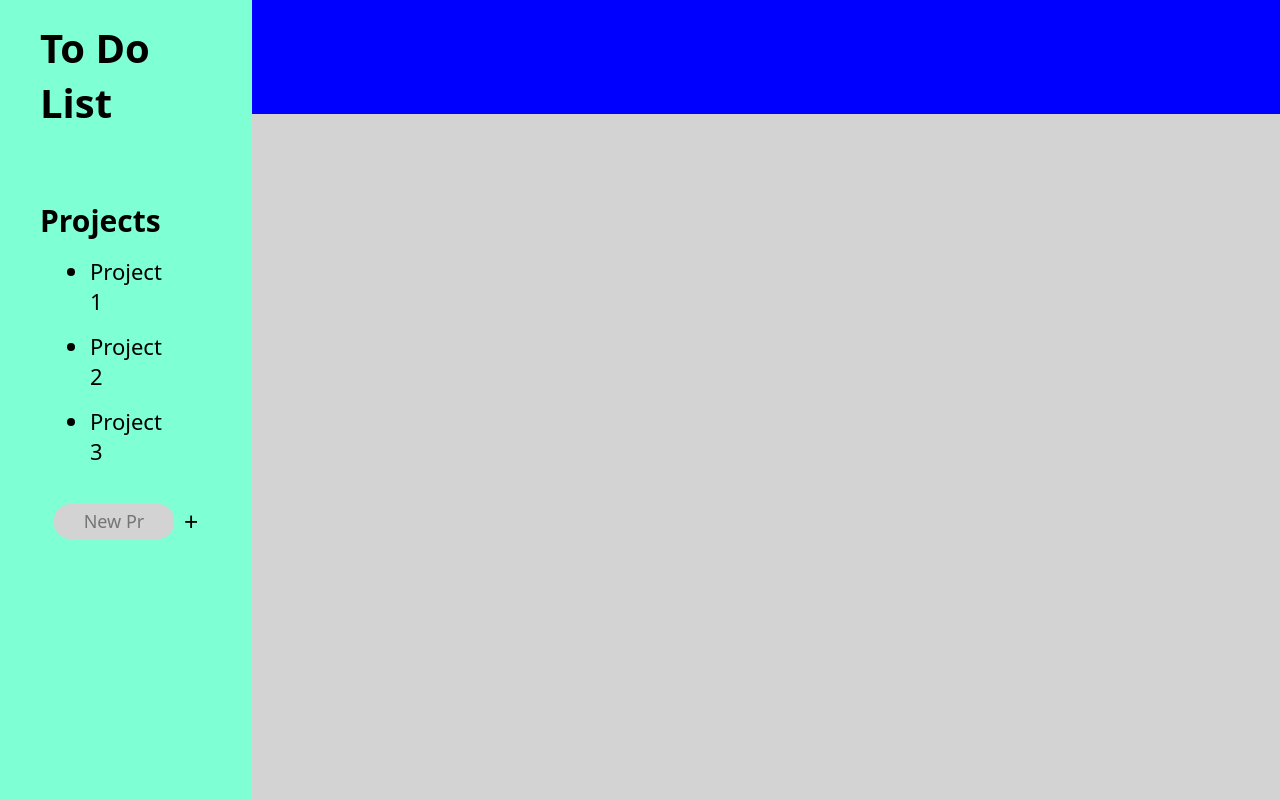
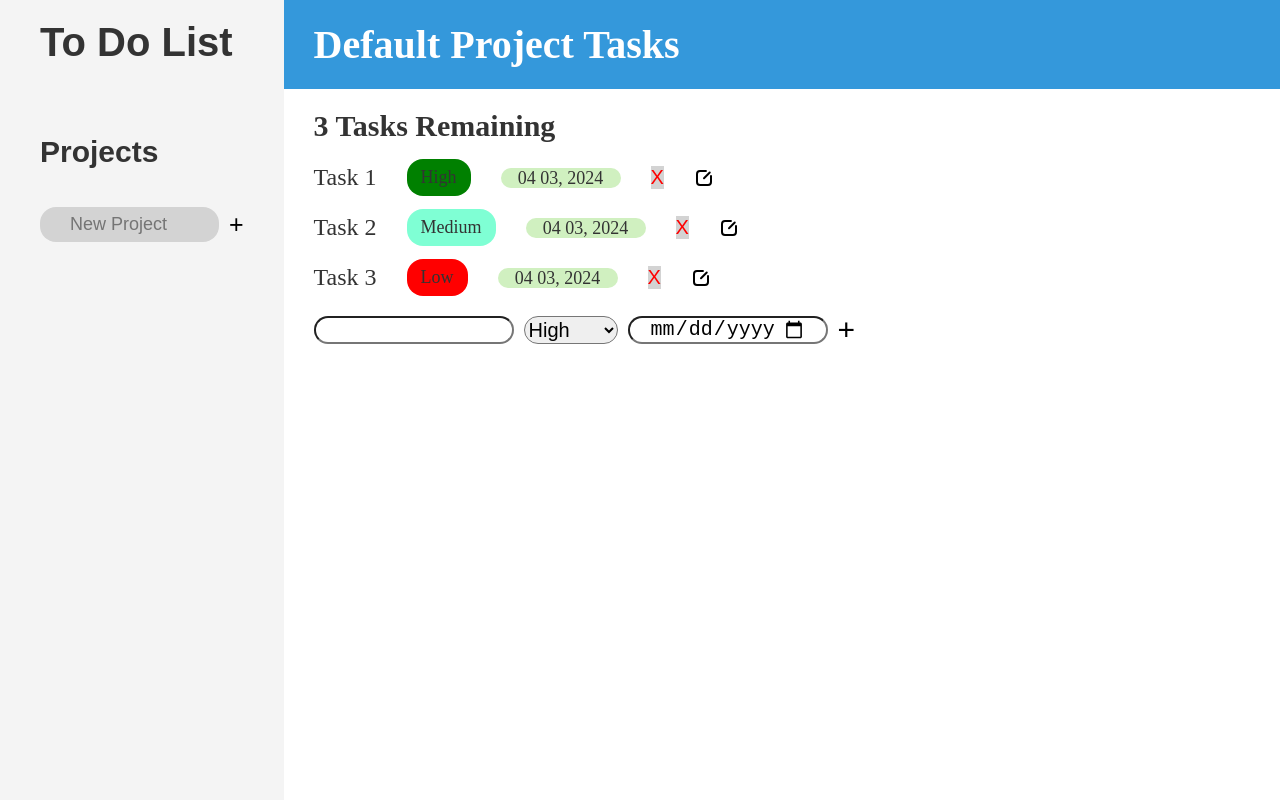
Before and after one commit to SamuelFerfort/to-do-list, a website built with webpack: page src/index.html in a window 1280 px wide. Built offline with nearby package versions, Linux system fonts and the light colour scheme.

Commit message:
improved layout

```diff
--- a/package.json
+++ b/package.json
@@ -17,5 +17,8 @@
     "style-loader": "^3.3.4",
     "webpack": "^5.91.0",
     "webpack-cli": "^5.1.4"
+  },
+  "dependencies": {
+    "date-fns": "^3.6.0"
   }
 }
--- a/src/index.html
+++ b/src/index.html
@@ -11,16 +11,30 @@
       <h1>To Do List</h1>
       <h3>Projects</h3>
       <ul>
-        <li>Project 1</li>
-        <li>Project 2</li>
-        <li>Project 3</li>
+
       </ul>
       <form action class="sideForm">
-        <input class="projectName" type="text" placeholder="New Project"/>
+        <input class="projectName" type="text" placeholder="New Project" />
         <button type="submit">+</button>
       </form>
     </div>
 
     <main></main>
+    <dialog>
+      <form action class="editForm">
+        <div>
+          <input id="description" type="text" placeholder="description" />
+        </div>
+        <div>
+          <select name="priority" id="priority">
+            <option value="High">High</option>
+            <option value="Medium">Medium</option>
+            <option value="Low">Low</option>
+          </select>
+          <input id="taskDate" type="date" />
+        </div>
+        <button type="submit">Submit</button>
+      </form>
+    </dialog>
   </body>
 </html>
--- a/src/index.js
+++ b/src/index.js
@@ -1,9 +1,16 @@
 import style from "./styles.css";
+import { format } from "date-fns";
+import image from "./modify.svg";
 
 const ProjectBtn = document.querySelector(".sideForm");
 const ul = document.querySelector("ul");
 const header = document.querySelector("header");
 const main = document.querySelector("main");
+const dialog = document.querySelector("dialog");
+const editForm = document.querySelector(".editForm");
+const priority = document.querySelector("#priority");
+const description = document.querySelector("#description");
+const date = document.querySelector("#taskDate");
 
 class Project {
   constructor(title) {
@@ -29,6 +36,11 @@ class Task {
     this.dueDate = dueDate;
     this.priority = priority;
   }
+  editTask(newDescription, newPriority, newDueDate) {
+    this.description = newDescription;
+    this.priority = newPriority;
+    this.dueDate = newDueDate;
+  }
 }
 
 ProjectBtn.addEventListener("submit", (e) => {
@@ -49,6 +61,9 @@ function newProject() {
   li.appendChild(button);
   const project = new Project(projectName);
 
+  // Change to the new project when adding it
+  displayTasks(project);
+  createTaskForm(project);
   button.addEventListener("click", () => {
     main.innerHTML = "";
 
@@ -61,8 +76,16 @@ function newProject() {
 
 function createTaskForm(project) {
   const taskForm = document.createElement("form");
-  taskForm.classList.add("taskForm")
+  taskForm.classList.add("taskForm");
   const taskDescription = document.createElement("input");
+
+  const dueDateInput = document.createElement("input");
+  dueDateInput.setAttribute("type", "date");
+  dueDateInput.setAttribute("placeholder", "Select due date");
+
+  const submitBtn = document.createElement("button");
+  submitBtn.setAttribute("type", "submit");
+  submitBtn.innerHTML = "+";
 
   // Create select element
   const prioritySelect = document.createElement("select");
@@ -70,9 +93,9 @@ function createTaskForm(project) {
 
   // Create option elements for different priority levels
   const options = [
-    { value: "high", label: "High" },
-    { value: "medium", label: "Medium" },
-    { value: "low", label: "Low" },
+    { value: "High", label: "High" },
+    { value: "Medium", label: "Medium" },
+    { value: "Low", label: "Low" },
   ];
 
   options.forEach((optionData) => {
@@ -85,16 +108,29 @@ function createTaskForm(project) {
 
   taskForm.appendChild(taskDescription);
   taskForm.appendChild(prioritySelect);
+  taskForm.appendChild(dueDateInput);
+  taskForm.appendChild(submitBtn);
+
   main.appendChild(taskForm);
 
   taskForm.addEventListener("submit", (event) => {
     event.preventDefault();
-    const task = new Task(taskDescription.value, prioritySelect.value)
+
+    // Parse the string date into a JavaScript Date object
+    const dueDate = new Date(dueDateInput.value);
+    if (!dueDate) return;
+    // Format the date using date-fns
+    const formattedDueDate = format(dueDate, "MM dd, yyyy");
+
+    const task = new Task(
+      taskDescription.value,
+      prioritySelect.value,
+      formattedDueDate
+    );
     project.addTask(task);
     displayTasks(project);
     createTaskForm(project);
-
-  })
+  });
 }
 
 function displayTasks(project) {
@@ -105,9 +141,80 @@ function displayTasks(project) {
   header.appendChild(h1);
   const tasksLeft = document.createElement("h1");
   tasksLeft.innerHTML = `${project.tasks.length} Tasks Remaining`;
+  main.appendChild(tasksLeft);
   project.tasks.forEach((task) => {
+    const editBtn = document.createElement("button");
+    editBtn.classList.add("edit");
+
+    editBtn.addEventListener("click", () => {
+      dialog.showModal();
+      editForm.addEventListener("submit", (e) => {
+        e.preventDefault();
+        const dateEdit = new Date(date.value);
+        if (!dateEdit) return;
+        // Format the date using date-fns
+        const formattedDate = format(dateEdit, "MM dd, yyyy");
+        task.editTask(description.value, priority.value, formattedDate);
+        displayTasks(project);
+        createTaskForm(project);
+        dialog.close();
+      });
+    });
+    const deleteBtn = document.createElement("button");
+    deleteBtn.classList.add("delete");
+    deleteBtn.innerHTML = "X";
+    deleteBtn.addEventListener("click", () => {
+      project.removeTask(task);
+      displayTasks(project);
+    });
     const div = document.createElement("div");
-    div.innerHTML = `${task.description} ${task.priority}`;
+    const p = document.createElement("p");
+    p.innerHTML = ` ${task.priority}`;
+    if (task.priority == "High") {
+      p.classList.add("high");
+    } else if (task.priority == "Medium") {
+      p.classList.add("medium");
+    } else {
+      p.classList.add("low");
+    }
+    const dateP = document.createElement("p");
+    dateP.classList.add("date");
+    dateP.innerHTML = `${task.dueDate}`;
+
+    div.classList.add("taskDiv");
+    div.innerHTML = `${task.description}`;
+    div.appendChild(p);
+    div.appendChild(dateP);
+    div.appendChild(deleteBtn);
+    div.appendChild(editBtn);
+
     main.appendChild(div);
   });
 }
+
+function populatePage() {
+  // Create a default project
+  const defaultProject = new Project("Default Project");
+
+  const testDate = new Date();
+  // Format the date using date-fns
+  const formatDate = format(testDate, "MM dd, yyyy");
+
+  // Add tasks to the default project
+  const task1 = new Task("Task 1", "High", formatDate);
+  const task2 = new Task("Task 2", "Medium", formatDate);
+  const task3 = new Task("Task 3", "Low", formatDate);
+
+  defaultProject.addTask(task1);
+  defaultProject.addTask(task2);
+  defaultProject.addTask(task3);
+
+  // Display the default project and its tasks
+  displayTasks(defaultProject);
+  createTaskForm(defaultProject);
+}
+
+// Call the function to populate the page when the DOM is ready
+document.addEventListener("DOMContentLoaded", function () {
+  populatePage();
+});
--- a/src/styles.css
+++ b/src/styles.css
@@ -1,35 +1,63 @@
 * {
   margin: 0;
   padding: 0;
-  font-family: system-ui, -apple-system, BlinkMacSystemFont, "Segoe UI", Roboto,
-    Oxygen, Ubuntu, Cantarell, "Open Sans", "Helvetica Neue", sans-serif;
+
   box-sizing: border-box;
 }
 body {
   height: 100vh;
   display: grid;
   grid-template-columns: 1fr 5fr;
-  grid-template-rows: 1fr 6fr;
+  grid-template-rows: 1fr 8fr;
   grid-template-areas:
     "sidebar header"
     "sidebar main";
 }
 
 header {
-  background-color: blue;
+  background-color: #3498db;
   grid-area: header;
+  display: flex;
+  align-items: center;
+  padding-left: 30px;
+  color: #ffffff;
+}
+header main {
+  font-family: "Roboto", sans-serif;
 }
 
 main {
   grid-area: main;
-  background-color: lightgray;
+  background-color: #ffffff;
+  padding-left: 30px;
+  display: flex;
+  flex-direction: column;
+  gap: 20px;
+  color: #333333;
+}
+main div {
+  font-size: 24px;
+  display: flex;
+  gap: 30px;
+  height: 30px;
+
+  align-items: center;
+}
+p {
+  width: max-content;
+  display: block;
+}
+main h1 {
+  font-size: 30px;
+  margin-top: 20px;
 }
 
 .sidebar {
   grid-area: sidebar;
-  background-color: aquamarine;
-
+  background-color: #f4f4f4;
+  color: #333333;
   padding: 20px 40px;
+  font-family: "Arial", sans-serif;
 }
 h1 {
   font-size: 40px;
@@ -39,7 +67,7 @@ h3 {
   font-size: 30px;
 }
 
-li  {
+li {
   margin: 15px 50px;
   font-size: 22px;
 }
@@ -48,7 +76,6 @@ li button {
   background: none;
   font-size: 22px;
   cursor: pointer;
-
 }
 li button:hover {
   color: yellow;
@@ -72,7 +99,7 @@ li button:hover {
   border: none;
   margin: 0;
 
-  width: 70%;
+  width: 179px;
   padding: 10px 30px;
 }
 .sideForm button {
@@ -84,3 +111,80 @@ li button:hover {
   align-content: center;
   margin: 0;
 }
+.date {
+  height: 20px;
+  width: 120px;
+  background-color: #d0f0c0;
+  color: #333333;
+  font-size: 18px;
+  border-radius: 15px;
+  text-align: center;
+}
+
+dialog {
+  width: 300px;
+  height: 200px;
+  background-color: white;
+  border: 1px solid black;
+  position: fixed;
+  top: 50%;
+  left: 50%;
+  transform: translate(-50%, -50%);
+}
+
+.high {
+  background-color: green;
+}
+.medium {
+  background-color: aquamarine;
+}
+.low {
+  background-color: red;
+}
+.high,
+.medium,
+.low {
+  border-radius: 16px;
+  font-size: 18px;
+  padding: 8px 14px;
+}
+.delete {
+  color: red;
+  background-color: lightgray;
+  border: none;
+  cursor: pointer;
+  font-size: 20px;
+}
+.edit {
+  cursor: pointer;
+  width: 20px;
+  height: 20px;
+  padding: 0;
+  border: none;
+  background: url(./modify.svg) center / contain no-repeat;
+  cursor: pointer;
+}
+
+main form {
+  display: flex;
+  gap: 10px;
+  align-items: center;
+}
+main input {
+  border-radius: 16px;
+  height: 28px;
+  padding: 8px 20px;
+  font-size: 20px;
+  width: 200px;
+}
+main form button {
+  background: none;
+  border: none;
+  font-size: 30px;
+}
+main form select {
+  border-radius: 16px;
+  height: 28px;
+
+  font-size: 20px;
+}
```
Also changed, not shown: src/modify.svg (added), 1 other file. Lines whose indentation alone changed are shown as unchanged.
